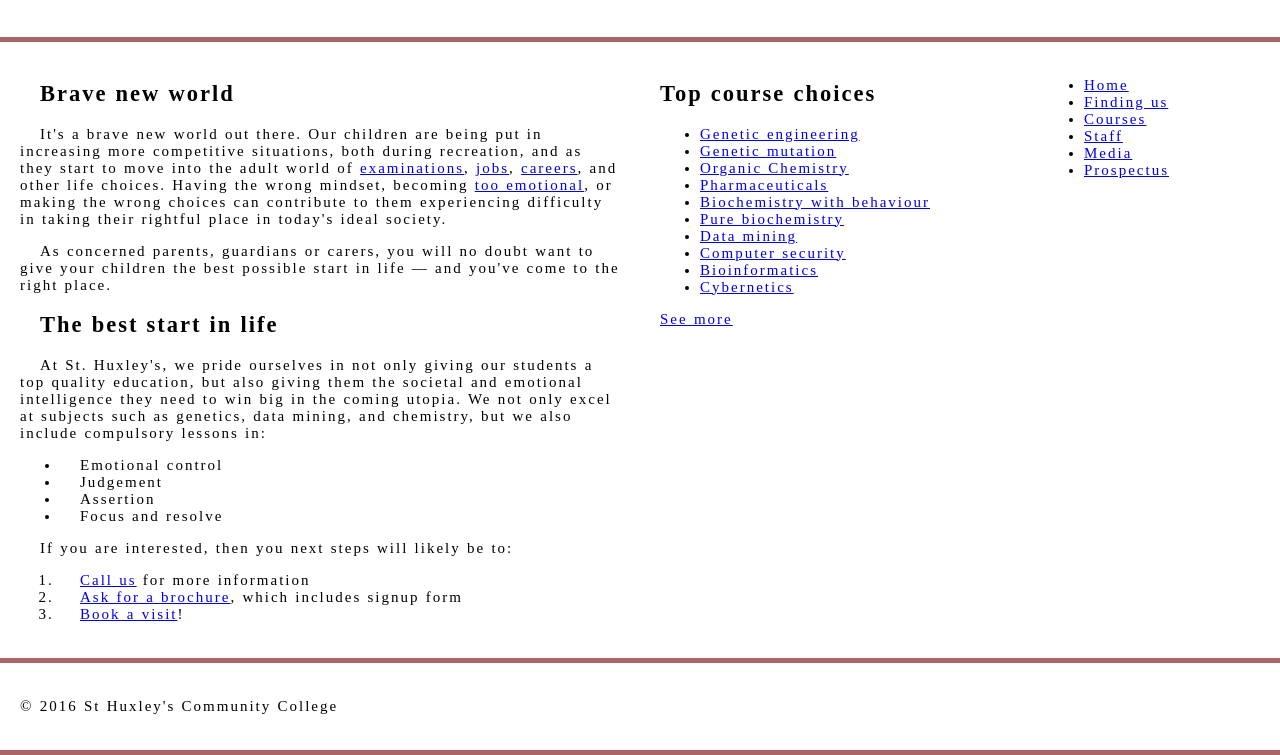
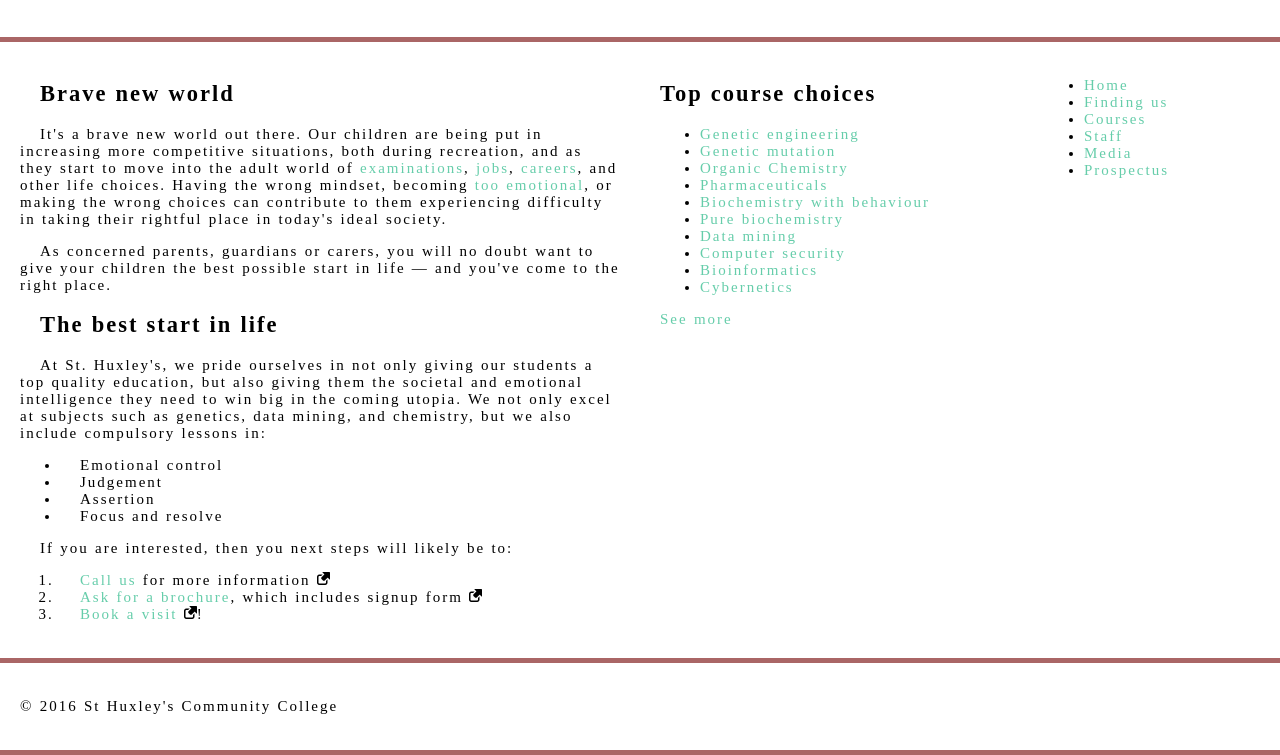
Before and after one commit to Ibrahim325384/INFT1206, a plain HTML site: page assignments/assn3/part3.html in a window 1280 px wide. Shown: the part 82-837 px from the top of the page. Drawn offline with Linux system fonts and the light colour scheme.

Commit message:
added icons

```diff
--- a/assignments/assn3/part3.html
+++ b/assignments/assn3/part3.html
@@ -66,6 +66,27 @@ header, nav {
 h1 {
     text-align: center;
 }
+a:link {
+    text-decoration: underline;
+}
+
+a:link, a:visited {
+    color: tomato;
+}
+
+a:link, a:hover {
+    color: mediumaquamarine;
+    text-decoration: none;
+}
+
+img {
+    height: 13px;
+    width: 13px;
+}
+
+li {
+    line-height: normal;
+}
 
 /* header and footer */
 
@@ -105,9 +126,9 @@ header, footer {
       <p>If you are interested, then you next steps will likely be to:</p>
 
       <ol>
-        <li><a href="#">Call us</a> for more information</li>
-        <li><a href="#">Ask for a brochure</a>, which includes signup form</li>
-        <li><a href="#">Book a visit</a>!</li>
+        <li><a href="#">Call us</a> for more information <img src="../assn3/external-link-52.png" alt=""></li>
+        <li><a href="#">Ask for a brochure</a>, which includes signup form <img src="../assn3/external-link-52.png" alt=""></li>
+        <li><a href="#">Book a visit <img src="../assn3/external-link-52.png" alt=""></a>!</li>
       </ol>
   </section>
 
```
Also changed, not shown: assignments/assn3/external-link-52.png (renamed from images/assn3/icon.png), assignments/assn3/part4.html (added).
